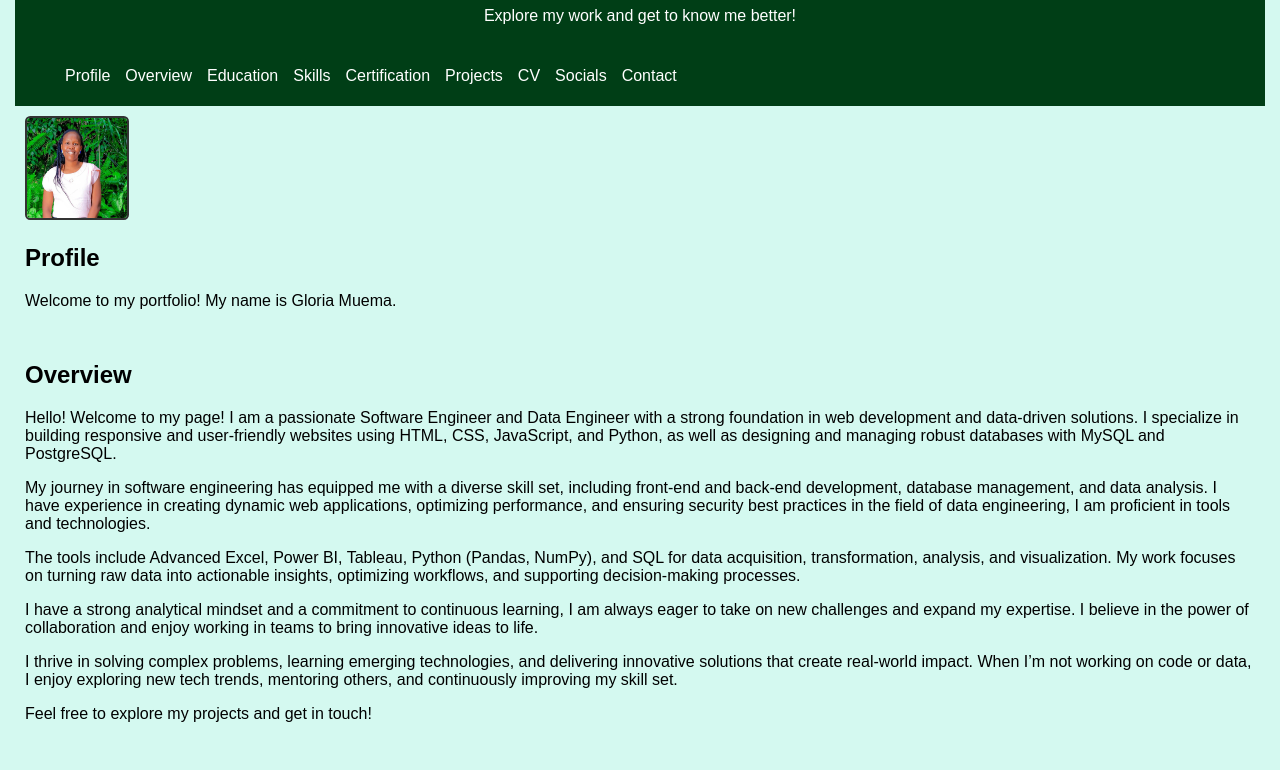
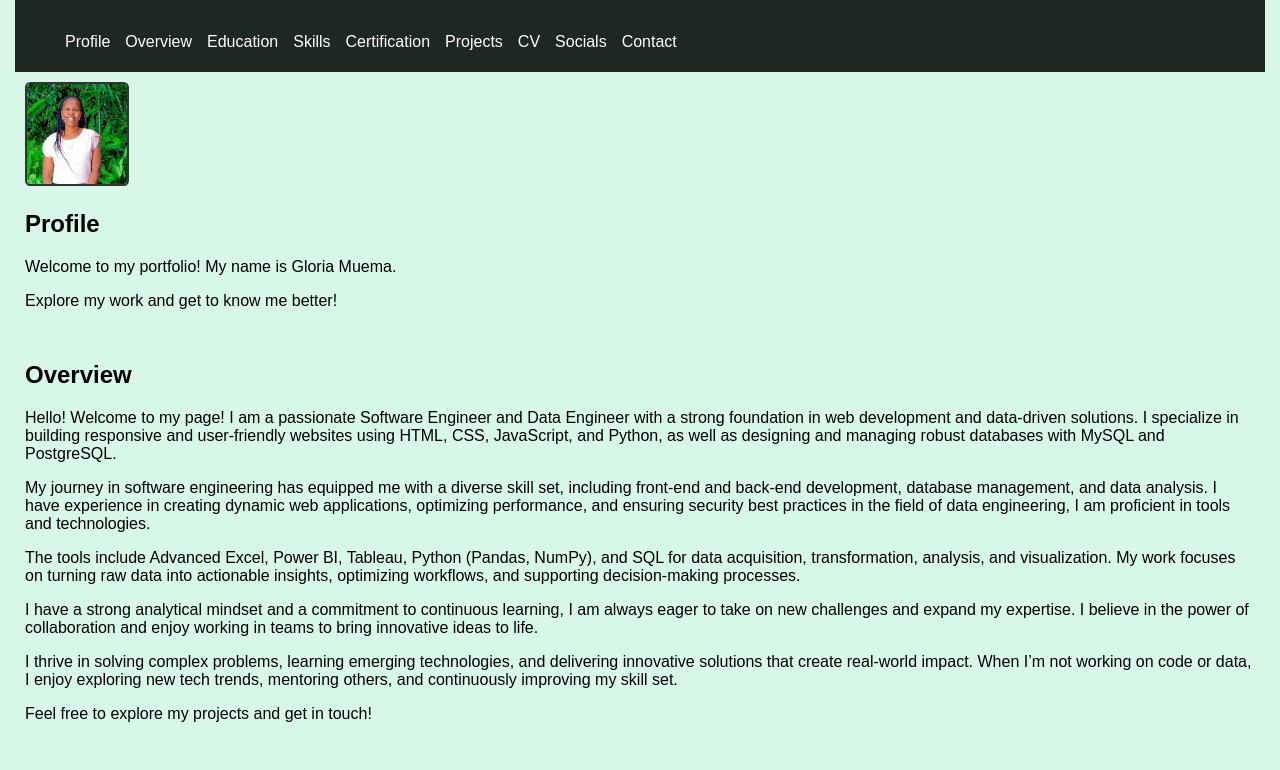
Before and after one commit to Gloriamuema/Portfolio-Website, a plain HTML site: page index.html in a window 1280 px wide. Shown: the part 93-863 px from the top of the page. Drawn offline with Linux system fonts and the light colour scheme.

Commit message:
additional changes

```diff
--- a/index.html
+++ b/index.html
@@ -10,7 +10,7 @@
 
     <header>
         <h1>My Portfolio Website </h1>
-        <p>Explore my work and get to know me better!</p>
+
 
         </header>
         <header>
@@ -32,7 +32,9 @@
     <section id="Profile">
         <img src="profile.jpg" alt="Profile Picture" class="profile-pic">
         <h2>Profile</h2>
-        <p>Welcome to my portfolio! My name is Gloria Muema.</section>
+        <p>Welcome to my portfolio! My name is Gloria Muema.
+        <p>Explore my work and get to know me better!</p>
+        </section>
     <section id="Overview">
         <h2>Overview</h2>
         <p>Hello! Welcome to my page! I am a passionate Software Engineer
--- a/styles.css
+++ b/styles.css
@@ -13,7 +13,7 @@ body {
     font-family: Arial, sans-serif;
     margin: 5px;
     padding: 10px;
-    background-color: #d4f9f0;
+    background-color: #d7f8e8;
     /*background: #f4f4f4;
     color: #333;
     justify-content: center;*/
@@ -31,7 +31,7 @@ profile {
 
 /* Navigation */
 header {
-    background: #003e16;
+    background: #1e2721;
     color: white;
     padding: 5px 10px;
     text-align: center;
```
